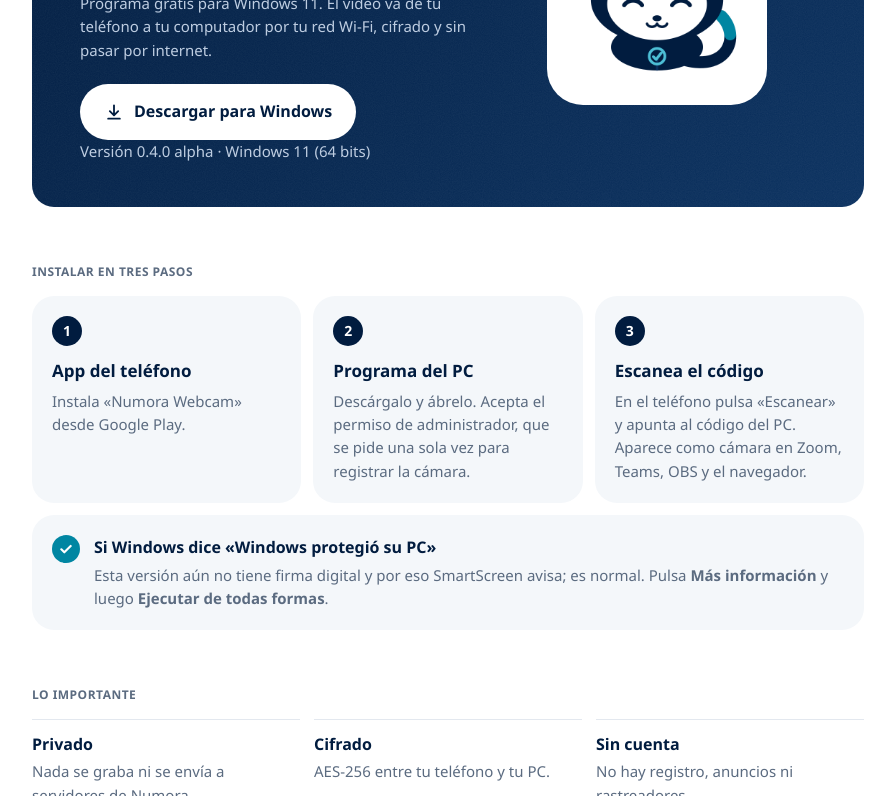
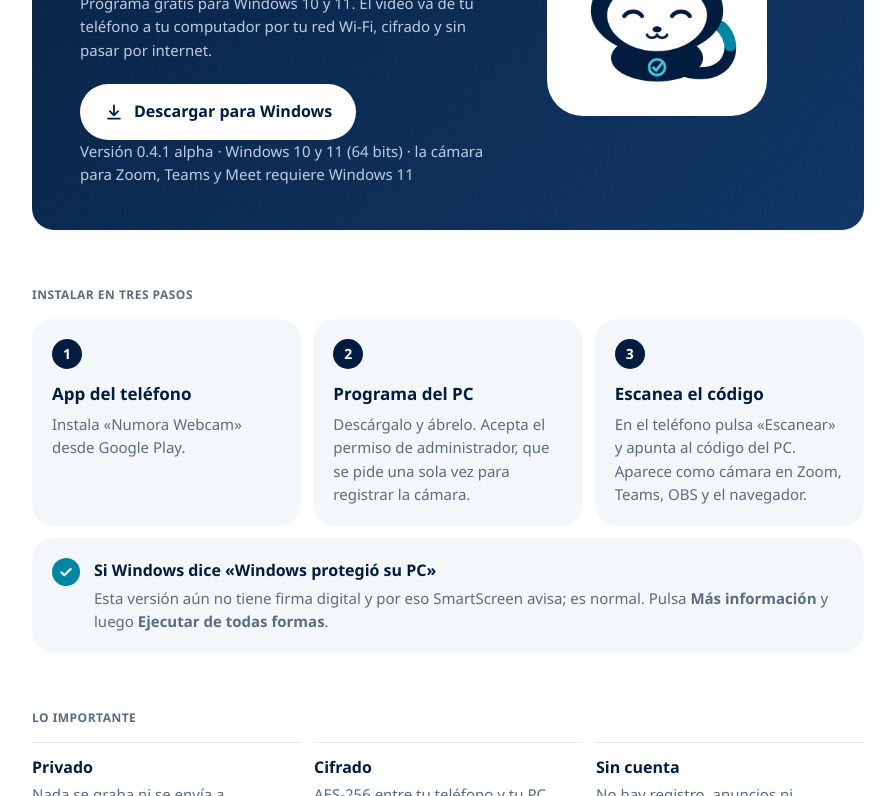
Before and after one commit to Numora-Software/numora-webcam, a plain HTML site: page descargar.html in a window 1280 px wide. Shown: the part 300-1096 px from the top of the page, without its empty margins (192-1087 px from the left). Drawn offline with Linux system fonts and the light colour scheme.

Commit message:
Numora Webcam 0.4.1: abre tambien en Windows 10 (MFCreateVirtualCamera se busca al ejecutar)

```diff
--- a/descargar.html
+++ b/descargar.html
@@ -1,7 +1,7 @@
 <!doctype html>
 <html lang="es"><head><meta charset="utf-8"><meta name="viewport" content="width=device-width,initial-scale=1,viewport-fit=cover">
 <title>Numora Webcam para Windows</title>
-<meta name="description" content="Usa tu teléfono Android como webcam y micrófono de tu PC con Windows 11. Gratis, cifrado y sin enviar nada a internet.">
+<meta name="description" content="Usa tu teléfono Android como webcam y micrófono de tu PC con Windows. Gratis, cifrado y sin enviar nada a internet.">
 <link rel="icon" href="img/icono.png">
 <style>
 :root{--blanco:#fff;--suave:#F4F7FA;--linea:#E3E8EF;--marino:#011C3F;--marino2:#0A3160;--turq:#0086A2;--gris:#5B6B80;--gris2:#A0AEC0}
@@ -82,16 +82,16 @@ footer a{color:var(--turq);text-decoration:none;font-weight:500;padding:4px 0;di
   <div>
    <img class="logo" src="img/numora-webcam-oscuro.svg" alt="Numora Webcam">
    <h1>Tu teléfono, como la webcam de tu PC.</h1>
-   <p>Programa gratis para Windows 11. El video va de tu teléfono a tu computador por tu red Wi‑Fi, cifrado y sin pasar por internet.</p>
+   <p>Programa gratis para Windows 10 y 11. El video va de tu teléfono a tu computador por tu red Wi‑Fi, cifrado y sin pasar por internet.</p>
 
    <div class="solo-movil">
     <div class="aviso-pc"><b>Este programa se instala en tu PC</b>, no en el teléfono. Envíate el enlace y ábrelo en tu computador.</div>
     <button class="btn" id="enviar" type="button"><svg viewBox="0 0 24 24" fill="none" stroke="#011C3F" stroke-width="2.2" stroke-linecap="round" stroke-linejoin="round"><path d="M4 12v7a1 1 0 0 0 1 1h14a1 1 0 0 0 1-1v-7M16 6l-4-4-4 4M12 2v13"/></svg><span id="enviarT">Enviarme el enlace</span></button>
    </div>
    <div class="solo-pc">
-    <a class="btn" href="descargas/0.4.0/NumoraWebcam-Instalador-0.4.0.exe"><svg viewBox="0 0 24 24" fill="none" stroke="#011C3F" stroke-width="2.2" stroke-linecap="round" stroke-linejoin="round"><path d="M12 4v11M7 11l5 5 5-5M5 20h14"/></svg>Descargar para Windows</a>
+    <a class="btn" href="descargas/0.4.1/NumoraWebcam-Instalador-0.4.1.exe"><svg viewBox="0 0 24 24" fill="none" stroke="#011C3F" stroke-width="2.2" stroke-linecap="round" stroke-linejoin="round"><path d="M12 4v11M7 11l5 5 5-5M5 20h14"/></svg>Descargar para Windows</a>
    </div>
-   <p class="nota">Versión 0.4.0 alpha · Windows 11 (64 bits)</p>
+   <p class="nota">Versión 0.4.1 alpha · Windows 10 y 11 (64 bits) · la cámara para Zoom, Teams y Meet requiere Windows 11</p>
   </div>
  </section>
 
```
Also changed, not shown: 1 other file.
